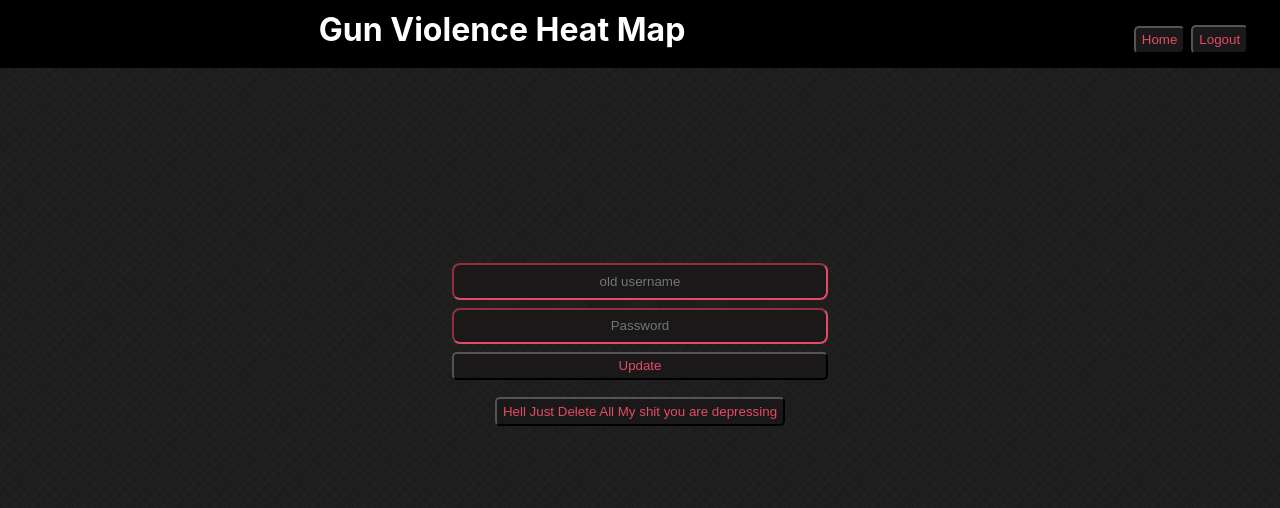
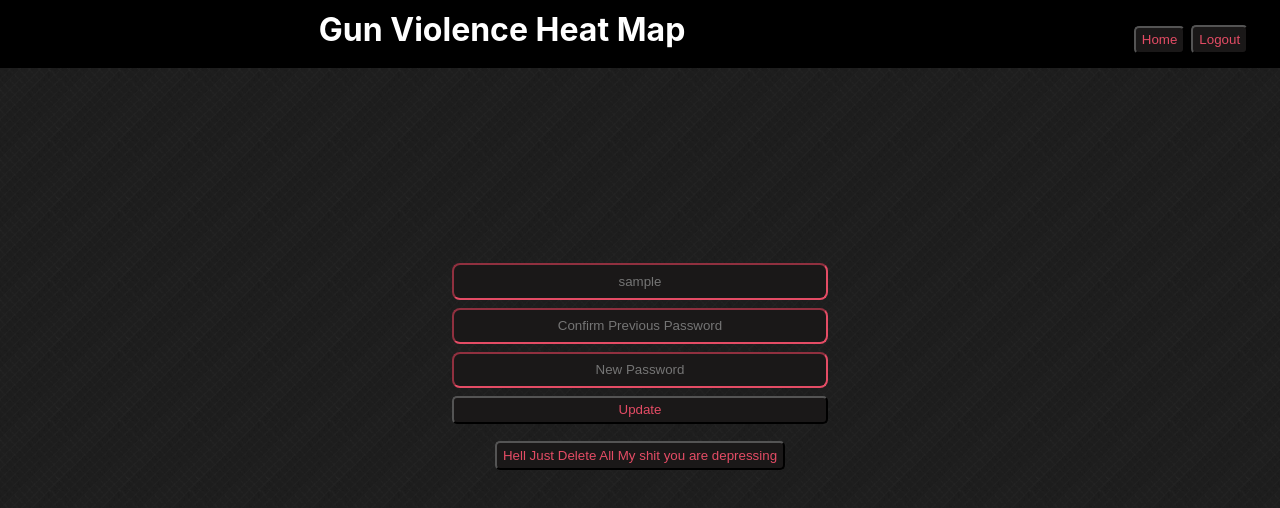
Before and after one commit to lambda-build-gvhm/Front_End, a React (Create React App) app in the folder gvhm/: page /editaccnt in a window 1280 px wide. Shown: the top 508 px of the page. Built offline with nearby package versions, Linux system fonts and the light colour scheme; sample sign-in values are in the browser's storage.

Commit message:
Now woriking with back end, rafactored alot of the login and register functions to intake different data for use around the whole app, and for Delete and Update user functionality. Just Checking and making sure all the wiring is connected

```diff
--- a/gvhm/src/Authentication/Login.jsx
+++ b/gvhm/src/Authentication/Login.jsx
@@ -15,11 +15,16 @@ const Login = (props) => {
        password: passInput,
    }
 
-
-    const loginRegister = e => {
+    const loginRegister = ( e, target ) => {
         e.preventDefault()
-        axios.post(`https://gvheatmap.herokuapp.com/api/${ e.target.className !== 'register-button' ? 'login' : 'register'}`, user)
-            .then(res => {localStorage.setItem('token', res.data); props.history.push('/')})
+        return axios.post(`https://gvheatmap.herokuapp.com/api/${ e.target.className == 'register-button' && target !== 'login' ? 'register' : 'login' }`, user)
+            .then(res => { console.log(res.data);
+                localStorage.setItem('token', res.data.jwt);
+                localStorage.setItem('username', res.data.username);
+                localStorage.setItem('userPass', res.data.pass);
+                localStorage.setItem('userID', res.data.id)
+                props.history.push('/')
+            })
             .catch(err => { alert(`Failed to login. Due to ${err}`);setPassText('');setUsernameText('') })
         }
 
@@ -27,7 +32,7 @@ const Login = (props) => {
     return (
         <div className='login'>
             <h2>Please Enter Your Username and Password</h2>
-            <form onSubmit={(e) => loginRegister(e)} >
+            <form onSubmit={(e) => loginRegister(e, 'bstarget')} >
                 <input
                     type="text"
                     name="username"
@@ -49,7 +54,7 @@ const Login = (props) => {
             <h4>No Account?</h4>
             <h4>No Problem</h4>
             <h4>Just Submit the Login Creds and We Will Make One For You</h4>
-            <button className='register-button' onClick={e => loginRegister(e)}>Sign Me Up!</button>
+            <button className='register-button' onClick={e => {loginRegister(e, 'bstarget').then(() => loginRegister(e, 'login'))} }>Sign Me Up!</button>
         </div>
      );
 }
--- a/gvhm/src/Components/EditAccnt.jsx
+++ b/gvhm/src/Components/EditAccnt.jsx
@@ -1,25 +1,40 @@
 import React, {useState}from 'react'
 
 import NavBar from './NavBar'
+import axios from 'axios';
 
 const EditAccnt = (props) => {
-    const [usernameInput, updateUsernameInput, setUsernameText] = useInput()
-    const [passInput, updatePassInput, setPassText] = useInput()
+    /* This is the state for the user input fields handled with a custom React Hook  */
+    /* These are destructed arrays from the Custom react Hook below the Component mapped for use. Order matters*/
+    const [usernameInput, updateUsernameInput] = useInput()
+    const [prevPassInput, updatePrevPassInput] = useInput()
+    const [newPassInput, updateNewPassInput] = useInput()
 
-    // const deleteAccnt = id => {
-    //     axios.delete(`${}`)
-    //         .then(res=> {} )
-    //         .catch(error => {} )
-    //   }
+    const activeUser = {
+        user: localStorage.getItem("userName"),
+        id: localStorage.getItem('id')
+    }
+    const deleteAccnt = () => {
+        axios.delete(`https://gvheatmap.herokuapp.com/api/update/delete${activeUser.id}`, {headers:{Authorization:localStorage.getItem('token')}})
+            .then(res=> {} )
+            .catch(error => {} )
+      }
+
+    // const updateAccnt = () =>{
+    //     axios.put(`https://gvheatmap.herokuapp.com/api/update${activeUser.id}`, {headers:{Authorization:localStorage.getItem('token')}},)
+    //         .then(res => {localStorage.setItem('username', res.data.username); props.history.push('/')})
+    //         .catch(err => { alert(`Failed to Update. Due to ${err}`); })
+    // }
+
 
     return (
         <>
         <NavBar {...props } />
-        <form className='update-form' onSubmit={()=>{}}>
+        <form className='update-form' onSubmit={() => {}}>
             <input
                 type="text"
                 name="username"
-                placeholder="old username"
+                placeholder={activeUser.user}
                 value={usernameInput}
                 onChange={e => updateUsernameInput(e)}
                 required
@@ -27,18 +42,31 @@ const EditAccnt = (props) => {
             <input
                 type="password"
                 name="password"
-                placeholder="Password"
-                value={passInput}
-                onChange={e => updatePassInput(e)}
+                placeholder="Confirm Previous Password"
+                value={prevPassInput}
+                onChange={e => updatePrevPassInput(e)}
                 required
+            />
+            <input
+                type="password"
+                name="password"
+                placeholder="New Password"
+                value={newPassInput}
+                onChange={e => updateNewPassInput(e)}
+
             />
             <button>Update</button>
         </form>
-        <button>Hell Just Delete All My shit you are depressing</button>
+        <button onClick={() => deleteAccnt}>Hell Just Delete All My shit you are depressing</button>
         </>
      );
 }
-
+/* Custom Input Hook to be used as Modular input change handling. Apply naming convention when creating variable names, for each input through destructuring returns.
+    When used Be sure to Map the variables inputText <which by default is an empty string>, as well as updateInput <which is the change handler>
+    these variables should be mapped to custom names, using user preferred naming convention for use in multiple locations on a single form or page.
+        * The optional setInputText function is a method that can be used to set or reset the value of the input text without the changeHandler. *
+                                         ***  THIS WILL RESET THE WHOLE VALUE OF THE INPUT. NOT MODIFY  ***
+*/
 const useInput = () =>{
     const [inputText, setInputText] = useState('')
 
@@ -49,6 +77,9 @@ const useInput = () =>{
     return[
         inputText,
         updateInput,
+/* This method is optional if used will be the same as setInputText taking in a argument used to set the input text to that value.
+    it is not necessary to pull and map this when using the hook
+*/
         setInputText
     ]
 
```
Also changed, not shown: 1 other file (tests, documents, lock files or other folders).
